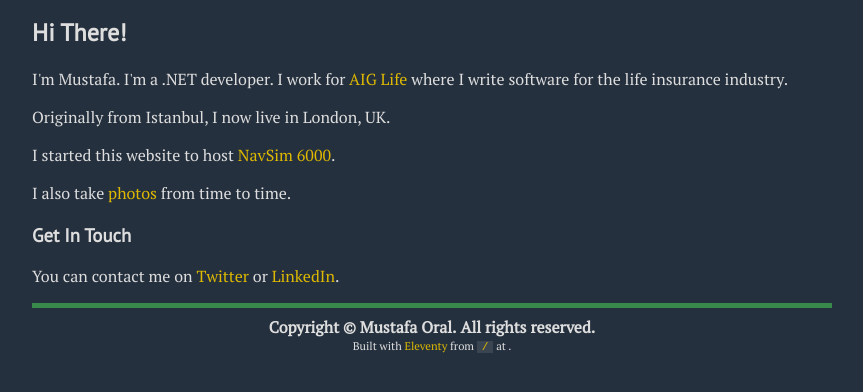
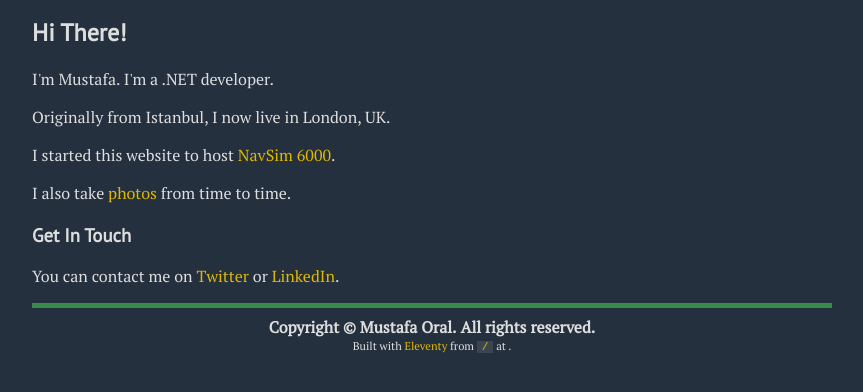
Before and after one commit to mustafaoral/personal-website, an Eleventy site: page src/pages/about/index.njk in a window 1280 px wide. Shown: the part 76-468 px from the top of the page, without its empty margins (208-1071 px from the left). Built offline with nearby package versions, Linux system fonts and the light colour scheme; Eleventy itself is replaced by a stand-in of ours; files that its build step writes are made by us from their sources; no server answers.

Commit message:
Removed work information from About page

```diff
--- a/src/pages/about/index.njk
+++ b/src/pages/about/index.njk
@@ -6,7 +6,7 @@ permalink: /about/index.html
 ---
 
 <p>
-  I'm Mustafa. I'm a .NET developer. I work for <a href="https://www.aiglife.co.uk/">AIG Life</a> where I write software for the life insurance industry.
+  I'm Mustafa. I'm a .NET developer.
 </p>
 
 <p>
```
